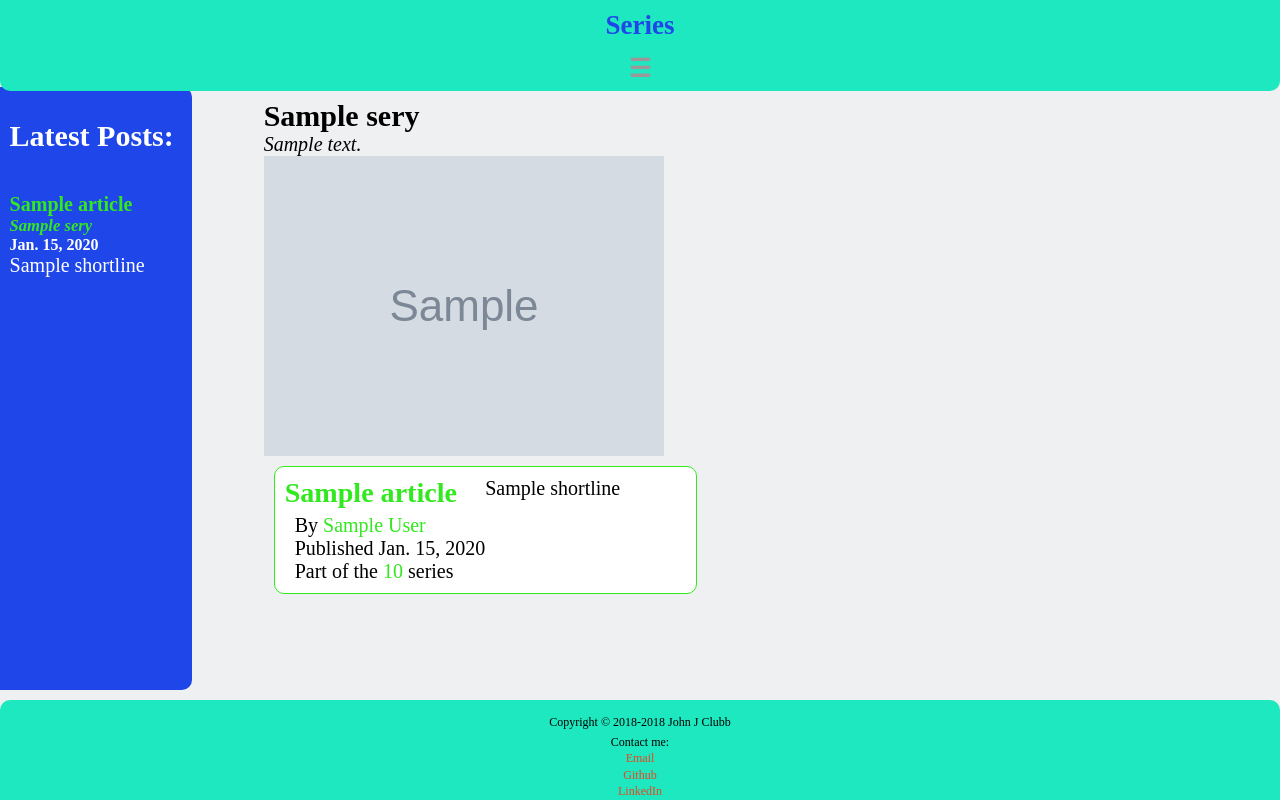
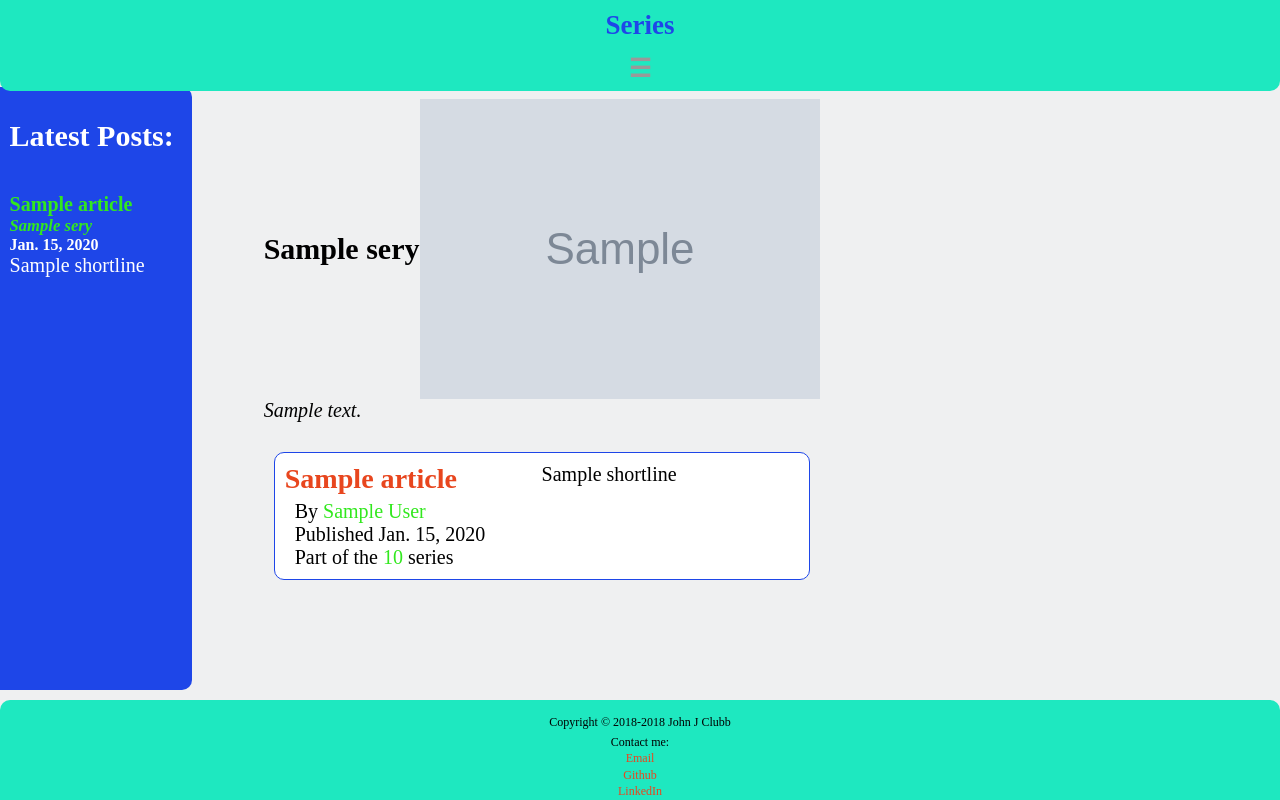
Before and after one commit to JClubb3/johnj.club, a Django app: template articles/templates/articles/series_detail.html in a window 1280 px wide. Run offline with Django 3.2, Linux system fonts and the light colour scheme; the template is opened without the code that fills it: most values are stand-ins (such as "Sample title", 1, 10 or a date in 2020); grey boxes marked "Sample" are stand-in pictures.

Commit message:
Edit series_detail page.

```diff
--- a/articles/static/articles/css/_article_card.scss
+++ b/articles/static/articles/css/_article_card.scss
@@ -9,15 +9,20 @@
         "belowTitle rightHalf";
     margin: 10px;
     padding: 10px;
-    border: 1px solid $tertiaryColor;
+    border: 1px solid $secondaryColor;
     border-radius: $standardRadius;
     background-color: white;
 
     .article-card-title {
         grid-area: title;
-        color: $tertiaryColor;
         font-size: 1.2em;
         padding-bottom: 5px;
+        a {
+            color: $accentColor !important;
+            &:visited {
+                color: $accentColor !important;
+            }
+        }
     }
 
     .article-card-byline {
@@ -27,12 +32,5 @@
 
     .article-card-shortline {
         grid-area: rightHalf;
-
-        a {
-            color: $accentColor !important;
-                &:visited {
-                    color: $accentColor !important;
-                }
-        }
     }
 }
--- /dev/null
+++ b/articles/static/articles/css/_series_detail.scss
@@ -0,0 +1,17 @@
+@import 'variables';
+
+.series-title-image-container {
+    display: flex;
+
+    .series-title {
+        align-self: center;
+    }
+
+    img {
+        margin-left: auto;
+    }
+}
+
+.series-description {
+    margin-bottom: 20px;
+}
--- a/articles/static/articles/css/style.css
+++ b/articles/static/articles/css/style.css
@@ -158,6 +158,26 @@
   color: #e8461e !important;
 }
 
+.series-title-image-container {
+  display: -webkit-box;
+  display: -ms-flexbox;
+  display: flex;
+}
+
+.series-title-image-container .series-title {
+  -ms-flex-item-align: center;
+      -ms-grid-row-align: center;
+      align-self: center;
+}
+
+.series-title-image-container img {
+  margin-left: auto;
+}
+
+.series-description {
+  margin-bottom: 20px;
+}
+
 .article-card {
   display: -ms-grid;
   display: grid;
@@ -168,7 +188,7 @@
       grid-template-areas: "title rightHalf" "belowTitle rightHalf";
   margin: 10px;
   padding: 10px;
-  border: 1px solid #32e81e;
+  border: 1px solid #1e46e8;
   border-radius: 10px;
   background-color: white;
 }
@@ -177,9 +197,16 @@
   -ms-grid-row: 1;
   -ms-grid-column: 1;
   grid-area: title;
-  color: #32e81e;
   font-size: 1.2em;
   padding-bottom: 5px;
+}
+
+.article-card .article-card-title a {
+  color: #e8461e !important;
+}
+
+.article-card .article-card-title a:visited {
+  color: #e8461e !important;
 }
 
 .article-card .article-card-byline {
@@ -194,14 +221,6 @@
   -ms-grid-row-span: 2;
   -ms-grid-column: 2;
   grid-area: rightHalf;
-}
-
-.article-card .article-card-shortline a {
-  color: #e8461e !important;
-}
-
-.article-card .article-card-shortline a:visited {
-  color: #e8461e !important;
 }
 
 .author-name-image {
--- a/articles/static/articles/css/style.scss
+++ b/articles/static/articles/css/style.scss
@@ -2,6 +2,7 @@
 @import 'navigation';
 @import 'article_list';
 @import 'series_list';
+@import 'series_detail';
 @import 'article_card';
 @import 'author_detail';
 @import 'footer';
--- a/articles/templates/articles/series_detail.html
+++ b/articles/templates/articles/series_detail.html
@@ -3,14 +3,16 @@
 {% load static %}
 
 {% block content %}
-    <div class="series-title">
-        <h2>{{ series.name }}</h2>
+    <div class="series-title-image-container">
+        <div class="series-title">
+            <h2>{{ series.name }}</h2>
+        </div>
+        {% if series.image %}
+            <img src="{{ series.image.url }}">
+        {% endif %}
     </div>
     <div class="series-description">
         <em>{{ series.description }}</em>
-        {% if series.image %}
-            <img src="{{ series.image.url }}">
-        {% endif %}
     </div>
     <div class="series-article-iter-holder">
         {% for article in article_list %}
```
Also changed, not shown: 1 other file.
